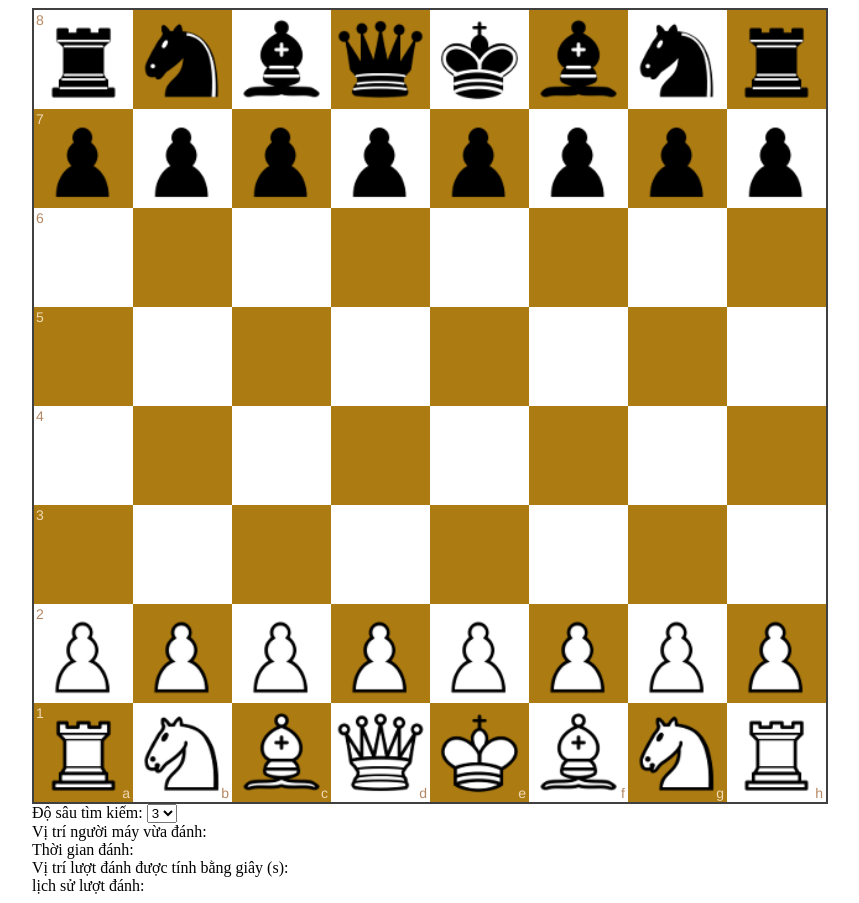
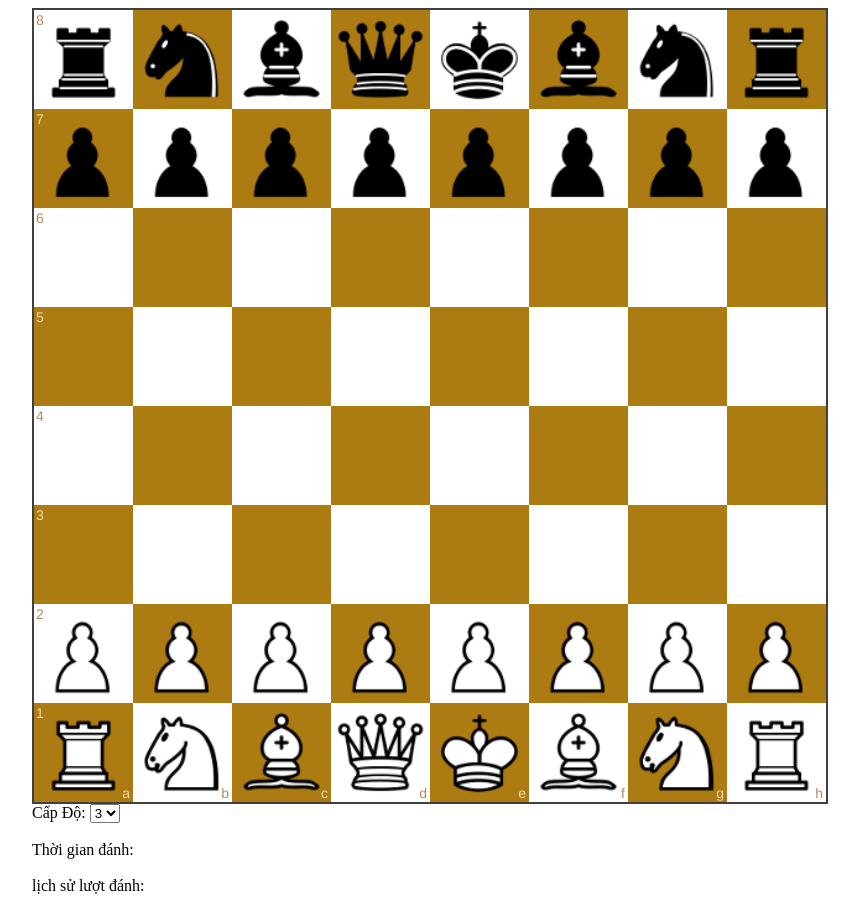
Before and after one commit to glimzvn/covua, a plain HTML site: page index.html in a window 1280 px wide. Shown: the whole page, without its empty margins (208-1067 px from the left). Drawn offline with Linux system fonts and the light colour scheme.

Commit message:
Update index.html

```diff
--- a/index.html
+++ b/index.html
@@ -8,7 +8,7 @@
 <body>
 <div id="board" class="board"></div>
 <div class="info">
-    Độ sâu tìm kiếm:
+    Cấp Độ:
     <select id="search-depth">
         <option value="1">1</option>
         <option value="2">2</option>
@@ -17,11 +17,11 @@
     </select>
 
     <br>
-    <span>Vị trí người máy vừa đánh: <span id="position-count"></span></span>
+
     <br>
     <span>Thời gian đánh: <span id="time"></span></span>
     <br>
-    <span>Vị trí lượt đánh được tính bằng giây (s): <span id="positions-per-s"></span> </span>
+
     <br>
      <span>lịch sử lượt đánh:
      	<br>
```
